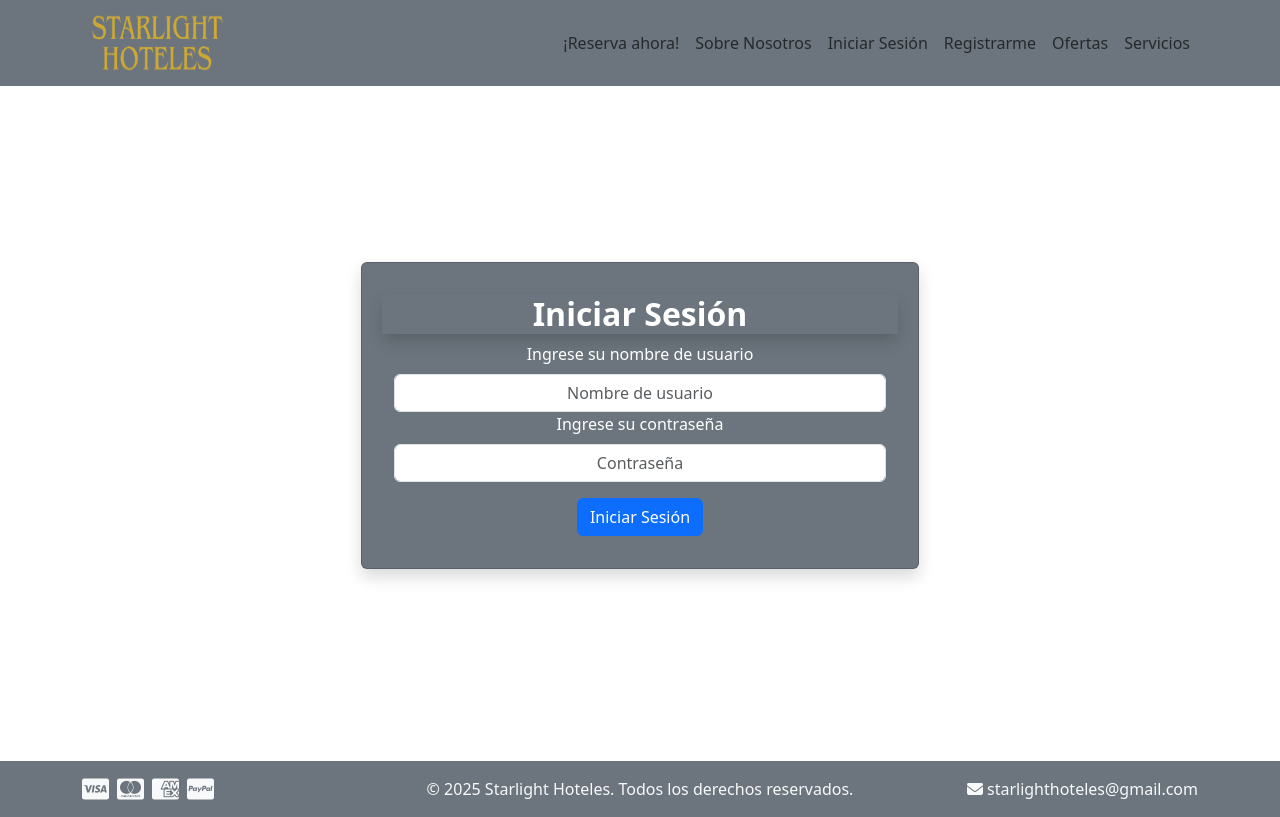
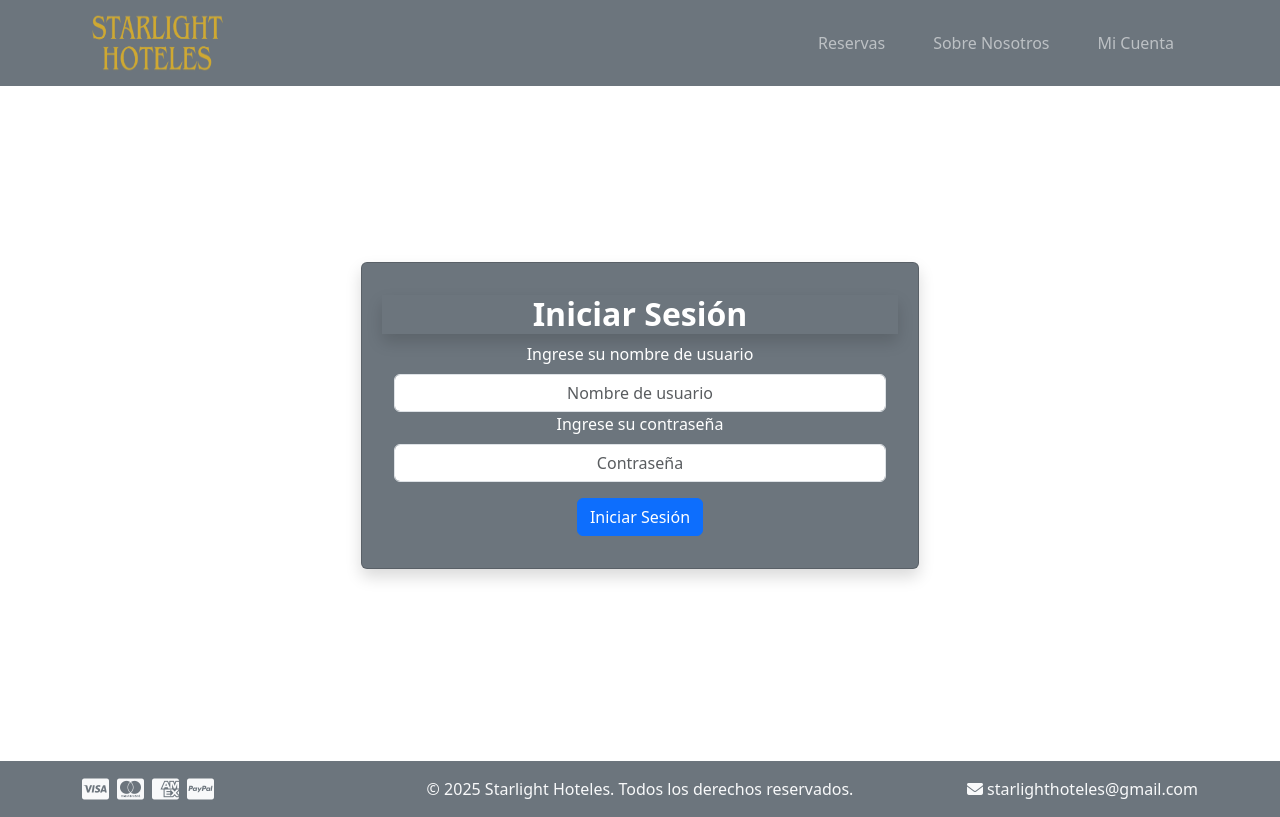
Before and after one commit to mvissani/Trabajo-Grupal-Programacion-III, a React (Vite) app: page /login in a window 1280 px wide. Built offline with nearby package versions, Linux system fonts and the light colour scheme; the HTML template or start-up script is replaced by a standard one.

Commit message:
mejoras para el header

```diff
--- a/src/App.jsx
+++ b/src/App.jsx
@@ -11,6 +11,8 @@ import ErrorNotFound from "./components/errorNotFound/ErrorNotFound";
 import Sales from "./components/sales/Sales";
 import Services from "./components/services/Services";
 import AboutUs from "./components/aboutUs/aboutUs";
+import Reviews from "./components/reviews/Reviews";
+import Rooms from "./components/rooms/Rooms";
 import Footer from "./components/footer/Footer";
 
 function App() {
@@ -27,6 +29,8 @@ function App() {
 					<Route path="/reservation" element={<Reservation />} />
 					<Route path="/sales" element={<Sales />} />
 					<Route path="/services" element={<Services />} />
+					<Route path="/reviews" element={<Reviews />} />
+					<Route path="/rooms" element={<Rooms />} />
 					<Route path="*" element={<ErrorNotFound />} />
 				</Routes>
 			</BrowserRouter>
--- a/src/App.scss
+++ b/src/App.scss
@@ -49,3 +49,29 @@ main {
   background-color: rgb(14, 14, 70);
   color: white;
 }
+
+// Efecto Hover sobre elementos del Header
+
+.navbar.bg-secondary .dropdown-menu .dropdown-item:hover {
+  color: #66a1e0;
+  background-color: transparent;
+  box-shadow: none;
+  outline: none;
+}
+
+.navbar.bg-secondary .nav-link.dropdown-toggle:hover {
+  color: #007bff;
+  text-decoration: none;
+}
+
+.navbar .nav-link.dropdown-toggle::after {
+  display: none;
+}
+
+// Espacios de los elementos del header
+.navbar .nav-link.dropdown-toggle {
+  margin-left: 1rem;
+  margin-right: 1rem;
+  padding-top: 0.75rem;
+  padding-bottom: 0.75rem;
+}
--- a/src/components/header/Header.jsx
+++ b/src/components/header/Header.jsx
@@ -1,23 +1,39 @@
-import {Navbar, Container, Nav} from "react-bootstrap"
+import {Navbar, Container, Nav, NavDropdown} from "react-bootstrap"
 import hotelName from '../../images/hotel-name.png';
 // import {useNavigate} from "react-router"
 
 const Header = () =>  {
     return (
-        <Navbar className="bg-secondary">
-            <Container>
-                <Navbar.Brand href="/home">
-                    <img src={hotelName} width="150" height="60" className="d-inline-block align-top" alt="Starlight Hoteles"/>
-                </Navbar.Brand>
+        <Navbar variant="dark" expand="lg" className="bg-secondary">
+        <Container>
+            <Navbar.Brand href="/" className="d-flex align-items-center">
+                <img src={hotelName} width="150" height="60" className="d-inline-block align-top" alt="Starlight Hoteles"/>
+            </Navbar.Brand>
+            <Navbar.Toggle aria-controls="navbar-nav" />
+            <Navbar.Collapse id="navbar-nav" className="justify-content-end">
                 <Nav>
-                    <Nav.Link href="/reservation"> ¡Reserva ahora! </Nav.Link>
-                    <Nav.Link href="/aboutUs"> Sobre Nosotros </Nav.Link>
-                    <Nav.Link href="/login"> Iniciar Sesión </Nav.Link>
-                    <Nav.Link href="/register"> Registrarme </Nav.Link>
-                    <Nav.Link href="/sales"> Ofertas </Nav.Link>
-                    <Nav.Link href="/services"> Servicios </Nav.Link>
+                    <NavDropdown id="nav-dropdown-reservas" title="Reservas" menuVariant="light">
+                        <NavDropdown.Item href="/rooms">Habitaciones</NavDropdown.Item>
+                        <NavDropdown.Divider />
+                        <NavDropdown.Item href="/services">Servicios</NavDropdown.Item>
+                        <NavDropdown.Divider />
+                        <NavDropdown.Item href="/sales">Ofertas</NavDropdown.Item>
+                    </NavDropdown>
+                    <NavDropdown id="nav-dropdown-about" title="Sobre Nosotros" menuVariant="light">
+                        <NavDropdown.Item href="/aboutUs">¿Quiénes Somos?</NavDropdown.Item>
+                        <NavDropdown.Divider />
+                        <NavDropdown.Item href="/reviews">Reseñas</NavDropdown.Item>
+                    </NavDropdown>
+                    <NavDropdown id="nav-dropdown-account" title="Mi Cuenta" menuVariant="light">
+                        <NavDropdown.Item href="/login">Iniciar Sesión</NavDropdown.Item>
+                        <NavDropdown.Divider />
+                        <NavDropdown.Item href="/register">Registrarme</NavDropdown.Item>
+                        <NavDropdown.Divider />
+                        <NavDropdown.Item href="/reservation">Mis Reservas</NavDropdown.Item>
+                    </NavDropdown>
                 </Nav>
-            </Container>
+            </Navbar.Collapse>
+        </Container>
         </Navbar>
     )
 }
--- /dev/null
+++ b/src/components/reviews/Reviews.jsx
@@ -0,0 +1,10 @@
+
+function Reviews() {
+
+    return (
+        <>
+        </>
+    )
+}
+
+export default Reviews
--- /dev/null
+++ b/src/components/rooms/Rooms.jsx
@@ -0,0 +1,10 @@
+
+function Rooms() {
+
+    return (
+        <>
+        </>
+    )
+}
+
+export default Rooms
```
